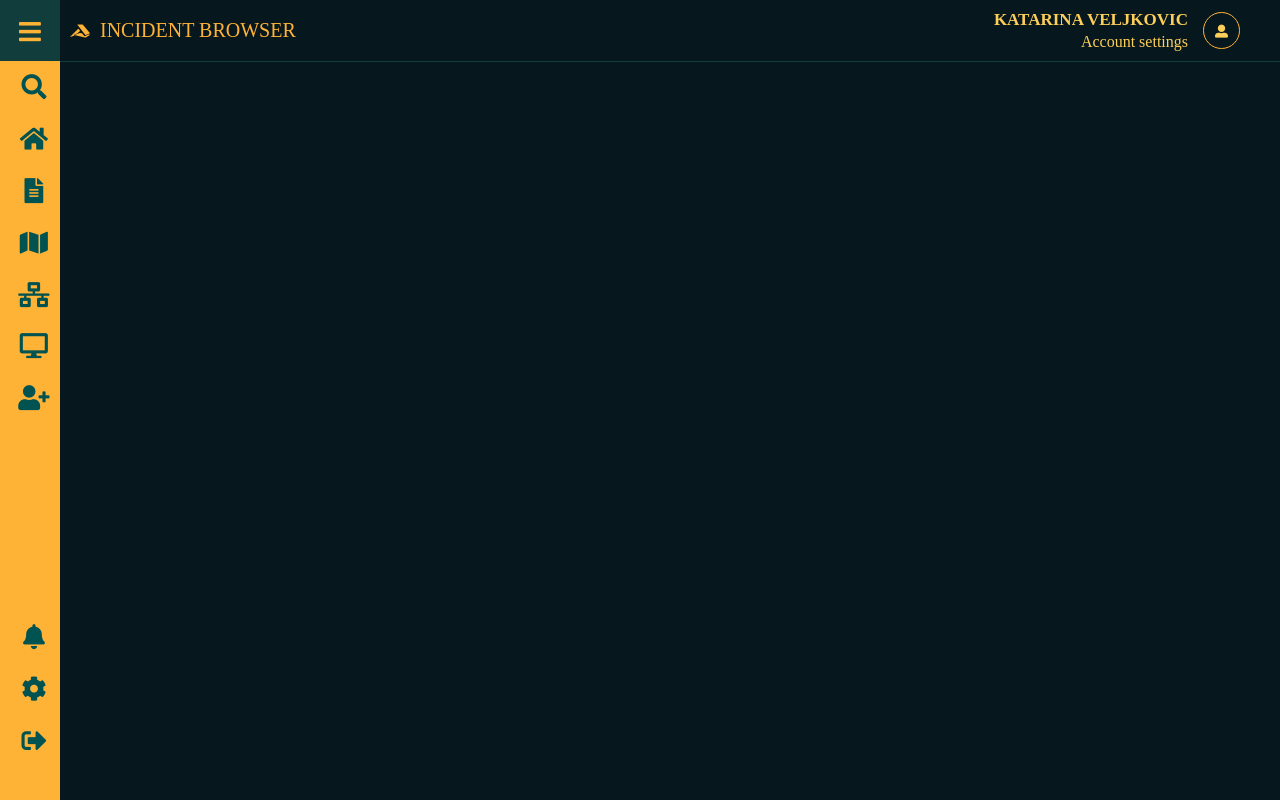
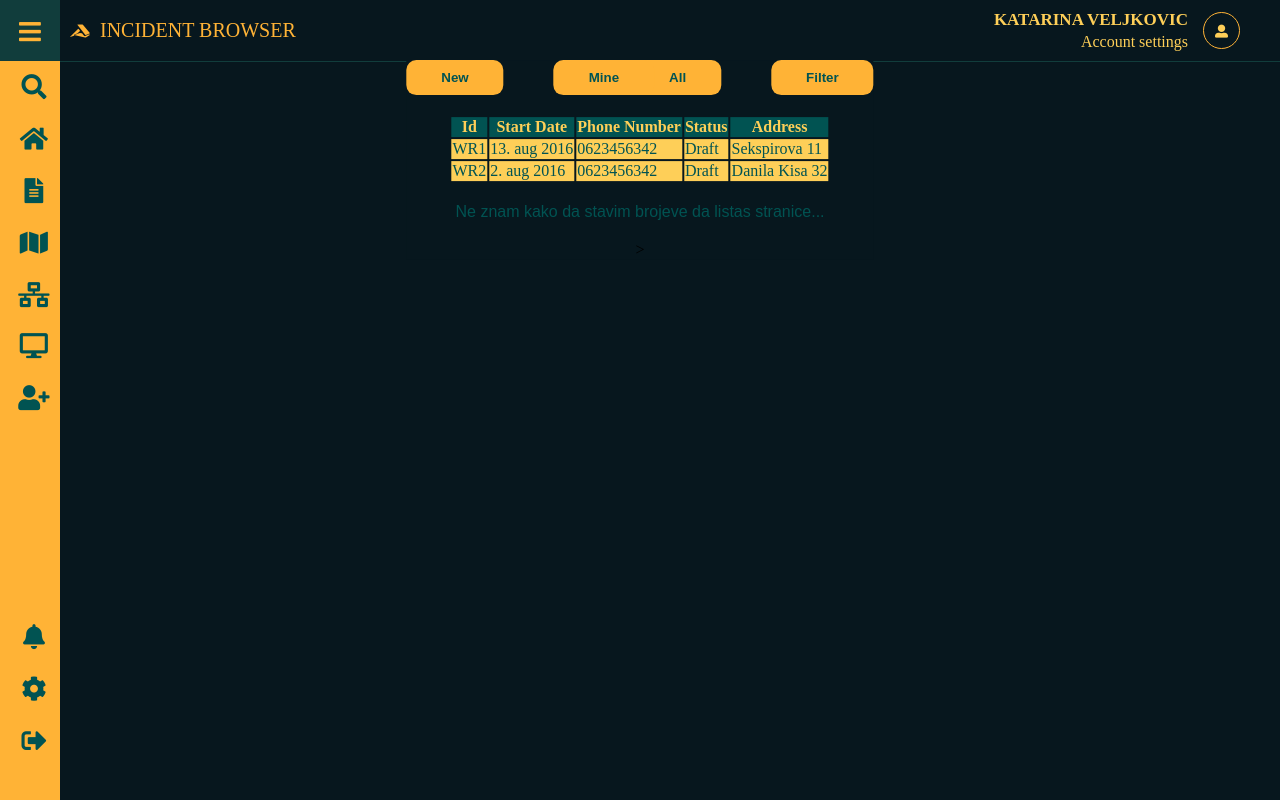
Before and after one commit to xkanna/PUSGS-Projekat, an Angular app in the folder projekat/: page /incident-browser in a window 1280 px wide. Built offline with nearby package versions, Linux system fonts and the light colour scheme.

Commit message:
Incident browser updated
Added basic html to incident browser.
Minor fixes with styles in other components.

```diff
--- a/projekat/src/app/incident-browser/incident-browser.component.css
+++ b/projekat/src/app/incident-browser/incident-browser.component.css
@@ -0,0 +1,54 @@
+p, h1, h2, h3, h4, h5
+{
+    margin: 0;
+    font-family: sans-serif;
+    color: #015352;
+    padding: 20px;
+}
+
+body
+{
+    height: auto;
+    margin: 0;
+    display: grid;
+    place-items: center;
+    width: auto;
+    position: fixed;
+    top: 10%;
+    left: 50%;
+    transform: translate(-50%, -10%);
+}
+
+.btn-regular {
+    background: #ffb336;
+    color: #015352;
+    border: none;
+    border-radius: 10px;
+    display: inline-block;
+    text-align: center;
+    padding: 10px 35px;
+    font-weight: 600;
+    float: right;
+    margin-bottom: 20px;
+}
+
+.btn-regular:hover {
+    color: #015352;
+    text-decoration: none;
+    background: #fecf58;
+}
+
+.my-table {
+    border-radius: 10px;
+    border-color: #ffb336;
+}
+
+.my-table thead th {
+    background: #015352;
+    color: #fecf58;
+}
+
+.my-table tbody td {
+    background: #fecf58;
+    color: #015352;
+}
--- a/projekat/src/app/incident-browser/incident-browser.component.html
+++ b/projekat/src/app/incident-browser/incident-browser.component.html
@@ -1 +1,56 @@
-<p>incident-browser works!</p>
+<body>
+    <div>
+        <input type="submit" class="btn-regular" style="margin-left: 50px;" value="Filter"/>
+        <input type="submit" class="btn-regular" value="All"/>
+        <input type="submit" class="btn-regular" style="margin-right: -20px;" value="Mine"/>
+        <input type="submit" class="btn-regular" style="margin-right: 50px;" value="New"/>
+    </div>
+    <table class="my-table">
+    <thead>
+        <tr>
+            <th>Id</th>
+            <th>Start Date</th>
+            <th>Phone Number</th>
+            <th>Status</th>
+            <th>Address</th>
+        </tr>
+    </thead>
+    <tbody>
+        <tr>
+            <td>
+                WR1
+            </td>
+            <td>
+                13. aug 2016
+            </td>
+            <td>
+                0623456342
+            </td>
+            <td>
+                Draft
+            </td>
+            <td>
+                Sekspirova 11
+            </td>
+        </tr>
+        <tr>
+            <td>
+                WR2
+            </td>
+            <td>
+                2. aug 2016
+            </td>
+            <td>
+                0623456342
+            </td>
+            <td>
+                Draft
+            </td>
+            <td>
+                Danila Kisa 32
+            </td>
+        </tr>
+    </tbody>
+    </table>
+<p>Ne znam kako da stavim brojeve da listas stranice...</p>>
+</body>
--- a/projekat/src/app/register/register.component.css
+++ b/projekat/src/app/register/register.component.css
@@ -12,11 +12,11 @@ body
     margin: 0;
     display: grid;
     place-items: center;
-    width: 1500px;
-    padding-top: 5%;
-    padding-bottom: 5%;
-    overflow-y: scroll;
-    background-color: #07171e;
+    width: auto;
+    position: fixed;
+    top: 60%;
+    left: 50%;
+    transform: translate(-50%, -60%);
 }
 
 .registration
--- a/projekat/src/app/sidebar/sidebar.component.html
+++ b/projekat/src/app/sidebar/sidebar.component.html
@@ -10,17 +10,17 @@
                     <li>
                         <a routerLink="/dashboard" >
                             <div class="triger"><i class="fas fa-home"></i></div>
-                            <div class="data"><span>Home</span></div>
+                            <div class="data"><span>Dashboard</span></div>
                         </a>
                     </li>
                     <li>
-                        <a href="#">
+                        <a href="/incident-browser">
                             <div class="triger"><i class="fas fa-file-alt"></i></div>
-                            <div class="data"><span>Documents</span></div>
+                            <div class="data"><span>Incident Browser</span></div>
                         </a>
                     </li>
                     <li>
-                        <a routerLink="/incident-browser">
+                        <a routerLink="#">
                             <div class="triger"><i class="fas fa-map"></i></div>
                             <div class="data"><span>Maps</span></div>
                         </a>
```
